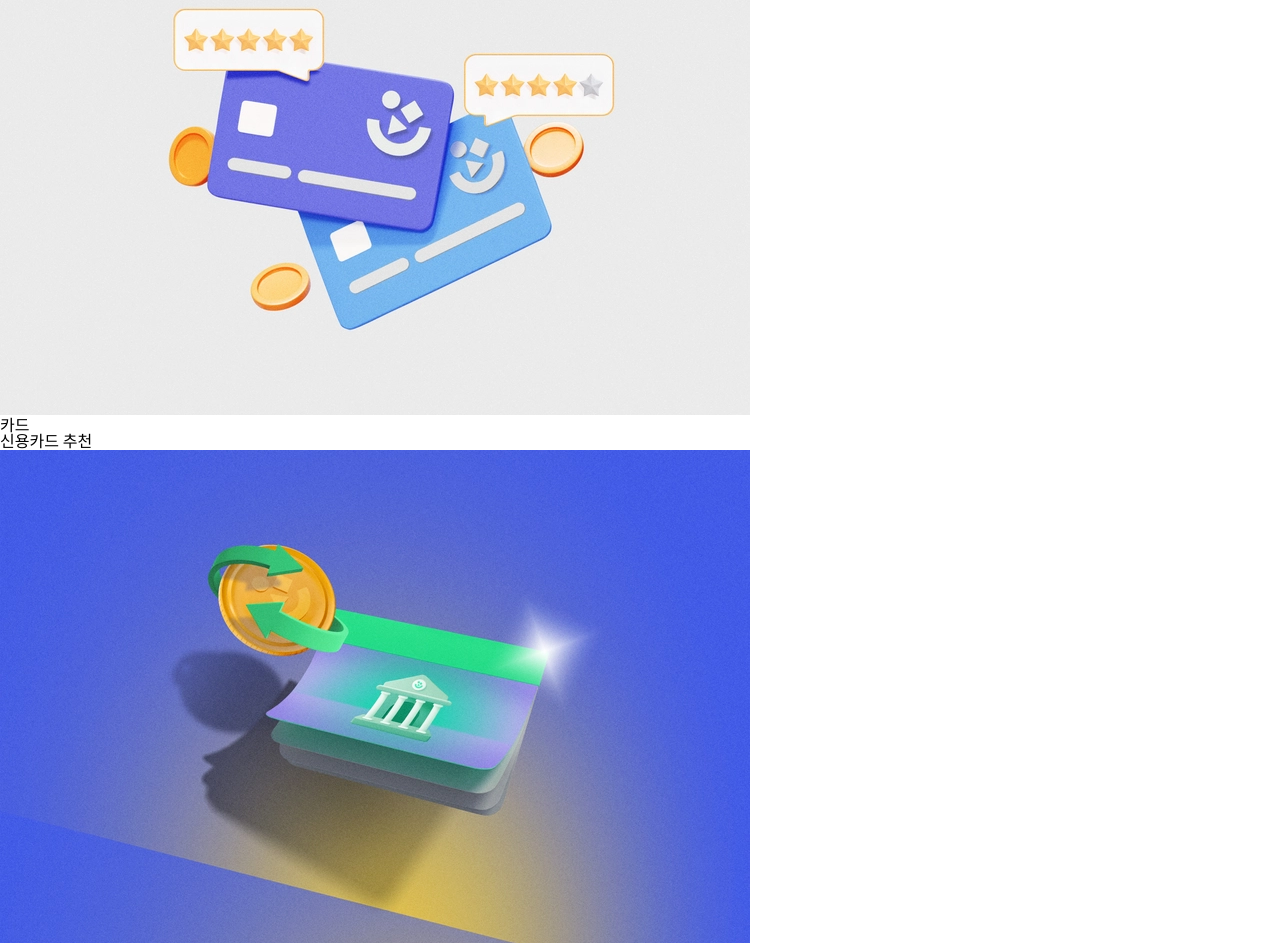
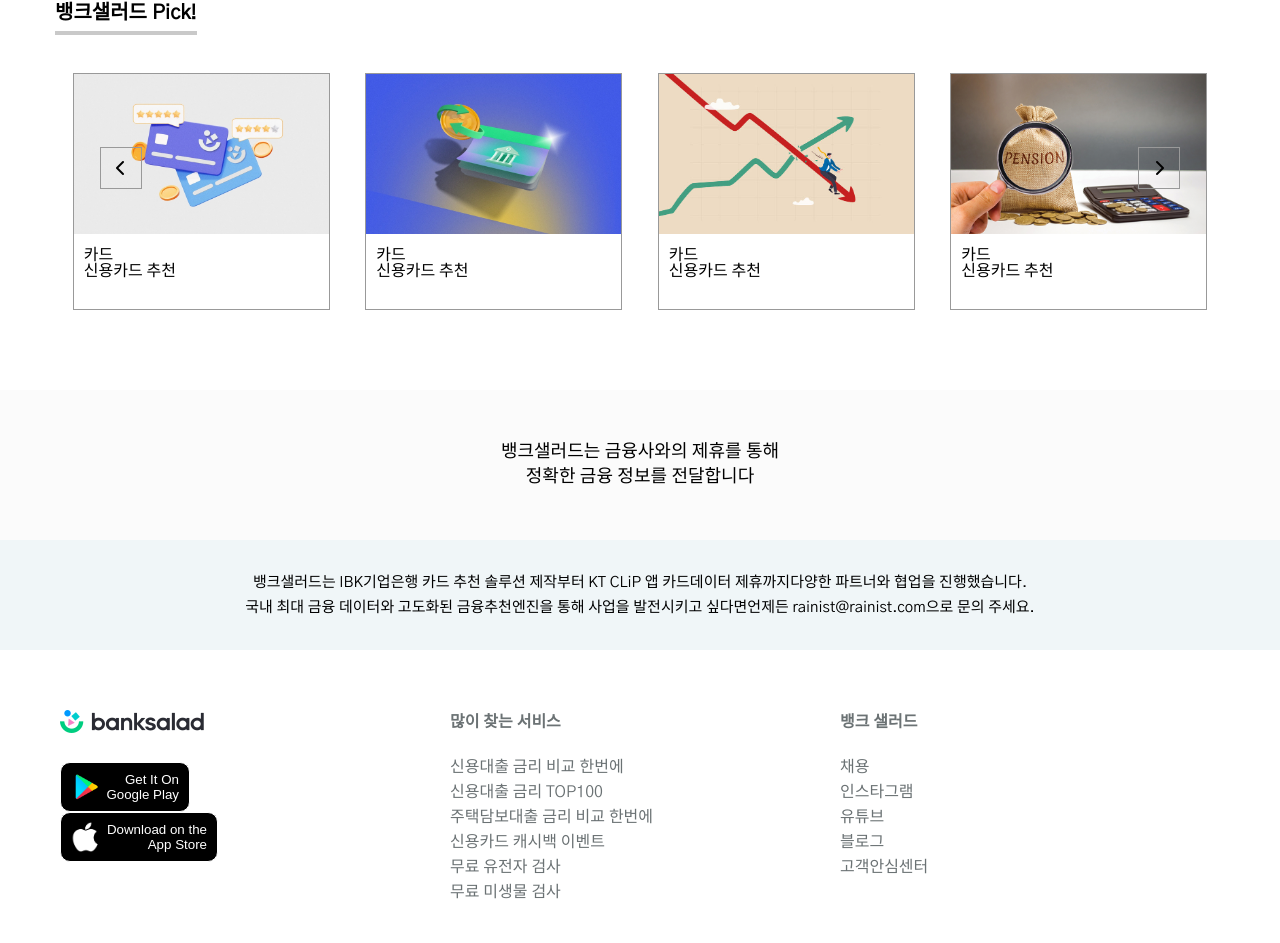
Before and after one commit to jungminmin00/banksalad_p, a website built with Parcel: page index.html in a window 1280 px wide. Shown: the part 1457-2400 px from the top of the page. Built offline with nearby package versions, Linux system fonts and the light colour scheme; files whose address does not match are found by name.

Commit message:
css완료

```diff
--- a/css/content.css
+++ b/css/content.css
@@ -79,13 +79,13 @@
     width: 1170px;
     margin: 0 auto;
 }
-#box02>div>h3{
+article>div>h3{
     margin-bottom: 50px;
     font-size: 20px;
     font-weight: bold;
     color: #000;
 }
-#box02>div>h3>span{
+article>div>h3>span{
     font-weight: bold;
     padding-bottom: 8px;
     border-bottom: 4px solid #c9c9c9;
@@ -99,9 +99,7 @@
     /* width: 33.333333%; */
     text-align: center;
 }
-#box02>div>div>dl>dt{
-    margin-bottom: 20px;
-}
+#box02>div>div>dl>dt{margin-bottom: 20px;}
 #box02>div>div>dl>dd{
     width: 200px;
     font-size: 15px;
@@ -126,4 +124,133 @@
     font-size: 16px;
     font-weight: bold;
     color: #fff;
+    margin-bottom: 15px;
 }
+#box03>div>p{
+    display: flex;
+    width: 300px;
+    justify-content: space-between;
+}
+.google{
+    background: #000 url('../images/google_store.png') no-repeat left 10px center;
+    background-size: 30px;
+    width: 130px;
+    height: 50px;
+    display: flex;
+    justify-content: center;
+    align-items: end;
+    flex-direction: column;
+    border: 1px solid #fff;
+    color: #fff;
+    border-radius: 10px;
+    padding: 0 10px;
+    font-weight: bold;
+}
+.apple{
+    background: #000 url('../images/app_store.png') no-repeat left 10px center;
+    width: 158px;
+    background-size: 30px;
+    height: 50px;
+    display: flex;
+    justify-content: center;
+    align-items: end;
+    flex-direction: column;
+    border: 1px solid #fff;
+    color: #fff;
+    border-radius: 10px;
+    padding: 0 10px;
+    font-weight: bold;
+}
+
+/* box04 */
+#box04{
+    padding: 60px 0 80px 0;
+    position: relative;
+}
+#box04>p{
+    display: flex;
+    position: absolute;
+    justify-content: center;
+    align-items: center;
+    width: 40px;
+    height: 40px;
+    border: 1px solid #999;
+    top: 50%;
+    margin-top: -20px;
+}
+#box04>.prev{left: 100px;}
+#box04>.next{right: 100px;}
+#box04>div{
+    width: 1170px;
+    margin: 0 auto;
+}
+#box04>div>.gallery{width: 100%;}
+#box04>div>.gallery>.show{
+    width: 100%;
+    overflow: hidden;
+}
+#box04>div>.gallery>.show>.all{
+    display: flex;
+    width: 150%;
+}
+#box04>div>.gallery>.show>.all>li{width: 25%;}
+#box04>div>.gallery>.show>.all>li>figure{
+    width: 255px;
+    margin: 0 auto;
+    border: 1px solid #999;
+}
+#box04>div>.gallery>.show>.all>li>figure>img{
+    width: 100%;
+    height: 160px;
+    margin-bottom: 10px;
+}
+#box04>div>.gallery>.show>.all>li>figure>figcaption>dl{
+    margin-left: 10px;
+    margin-bottom: 30px;
+}
+
+
+/* box05 */
+#box05>div>p{
+    text-align: center;
+    line-height: 25px;
+}
+#box05>div>p:first-child{
+    width: 100%;
+    background-color: #fbfbfb;
+    padding: 50px 0;
+    font-size: 18px;
+}
+#box05>div>p:last-child{
+    width: 100%;
+    background-color: #f0f6f8;
+    padding: 30px 0;
+    font-size: 15px;
+}
+
+
+/* aside */
+aside>div{
+    width: 1170px;
+    margin: 0 auto;
+    padding: 60px;
+    display: flex;
+}
+aside>div>dl{width: 33.33333%;}
+aside>div>dl>dt{
+    font-size: 16px;
+    font-weight: bold;
+    margin-bottom: 20px;
+}
+aside>div>dl{
+    color: #6b7274;
+    line-height: 25px;
+    margin-bottom: 40px;
+}
+/* footer */
+footer{
+    text-align: center;
+    padding-bottom: 30px;
+    color: #888;
+    font-size: 12px;
+}
--- a/css/header.css
+++ b/css/header.css
@@ -9,7 +9,7 @@ body{}
     position: absolute;
     background-color: #fff;
 }
-header{background-color: pink;}
+/* header{background-color: pink;} */
 header>div{
     width: 1170px;
     margin: 0 auto;
@@ -41,7 +41,6 @@ header>div>nav>ul:hover>li>ul{
     flex-wrap: wrap;
     flex-direction: column;
     width: 100%;
-    /* background-color: green; */
 }
 header>div>nav>ul>li:nth-child(2)>ul{left: 26%;}
 header>div>nav>ul>li:nth-child(3)>ul{left: 51%;}
@@ -50,14 +49,10 @@ header>div>nav>ul>li>ul>li{
     margin-bottom: 10px;
     color: #000;
 }
-header>div>nav>ul>li>ul>li:first-child{
-    margin-bottom: 20px;
-}
+header>div>nav>ul>li>ul>li:first-child{margin-bottom: 20px;}
 header>div>nav>ul>li>ul>li>h3{
     font-size: 16px;
     color: #777;
     font-weight: bold;
 }
-header>div>nav>ul>li>ul{
-    font-size: 14px;
-}
+header>div>nav>ul>li>ul{font-size: 14px;}
--- a/index.html
+++ b/index.html
@@ -152,11 +152,11 @@
       <div>
         <h3>구글 플레이 선정 2016년 `올해를 빛낸 혁신적인 앱` 수상 금융을 내 편으로 뱅크샐러드 다운로드</h3>
         <p>
-          <button>  <!-- 구글 -->
+          <button class="google">  <!-- 구글 -->
             <span>Get It On</span>
             <span>Google Play</span>
           </button>
-          <button>  <!-- 애플 -->
+          <button class="apple">  <!-- 애플 -->
             <span>Download on the</span>
             <span>App Store</span>
           </button>
@@ -167,7 +167,7 @@
     <!-- box04 -->
     <article id="box04">
       <div>
-        <h3>뱅크샐러드 Pick!</h3>
+        <h3><span>뱅크샐러드 Pick!</span></h3>
         <div class="gallery">
           <div class="show">
             <ul class="all">
@@ -247,52 +247,62 @@
           </div>
         </div>
       </div>
+      <p class="prev"><i class="fa-solid fa-chevron-left"></i></p>
+      <p class="next"><i class="fa-solid fa-chevron-right"></i></p>
     </article>
+
     <!-- box05 -->
     <article id="box05">
-      <div class="top">
-        <p>뱅크샐러드는 금융사와의 제휴를 통해 정확한 금융 정보를 전달합니다</p>
-      <p>뱅크샐러드는 IBK기업은행 카드 추천 솔루션 제작부터 KT CLiP 앱 카드데이터 제휴까지다양한 파트너와 협업을 진행했습니다. 국내 최대 금융 데이터와 고도화된 금융추천엔진을 통해 사업을 발전시키고 싶다면언제든 rainist@rainist.com으로 문의 주세요.</p></div>
+      <div>
+        <p>뱅크샐러드는 금융사와의 제휴를 통해<br>정확한 금융 정보를 전달합니다</p>
+        <p>뱅크샐러드는 IBK기업은행 카드 추천 솔루션 제작부터 KT CLiP 앱 카드데이터 제휴까지다양한 파트너와 협업을 진행했습니다.<br>국내 최대 금융 데이터와 고도화된 금융추천엔진을 통해 사업을 발전시키고 싶다면언제든 rainist@rainist.com으로 문의 주세요.</p>
+      </div>
     </article>
   </main>
+
   <!-- aside -->
   <aside>
     <div>
+      <!--  -->
       <dl>
-      <dt><a href="#"><img src="./images/logo.png" alt="logo"></a></dt>
+        <dt>
+          <a href="#"><img src="./images/logo.png" alt="logo"></a>
+        </dt>
         <dd>
           <p>
-          <button>  <!-- 구글 -->
+            <button class="google">  <!-- 구글 -->
               <span>Get It On</span>
               <span>Google Play</span>
             </button>
-          <button>  <!-- 애플 -->
+            <button class="apple">  <!-- 애플 -->
               <span>Download on the</span>
               <span>App Store</span>
             </button>
           </p>
-      </dl>
-      </dd>
-      <dd>
-        <dl>  <!-- 애플 -->
-        <dt><p><i class="fa-brands fa-apple"></i></p></dt>
-        <dd>Download on the</dd>
-        <dd>App Store</dd>
-      </dl>
         </dd>
       </dl>
+      <!--  -->
       <dl>
         <dt>많이 찾는 서비스</dt>
-      <dd></dd>
+        <dd>신용대출 금리 비교 한번에</dd>
+        <dd>신용대출 금리 TOP100</dd>
+        <dd>주택담보대출 금리 비교 한번에</dd>
+        <dd>신용카드 캐시백 이벤트</dd>
+        <dd>무료 유전자 검사</dd>
+        <dd>무료 미생물 검사</dd>
       </dl>
+      <!--  -->
       <dl>
         <dt>뱅크 샐러드</dt>
-      <dd></dd>
+        <dd>채용</dd>
+        <dd>인스타그램</dd>
+        <dd>유튜브</dd>
+        <dd>블로그</dd>
+        <dd>고객안심센터</dd>
       </dl>
   </div>
   </aside>
   <footer><small>&copy; Banksalad Co., Ltd. All rights reserved.</small></footer>
-
 </div>
 </body>
 </html>
```
Also changed, not shown: images/app_store.png (added), images/google_store.png (added). Lines whose indentation alone changed are shown as unchanged.
